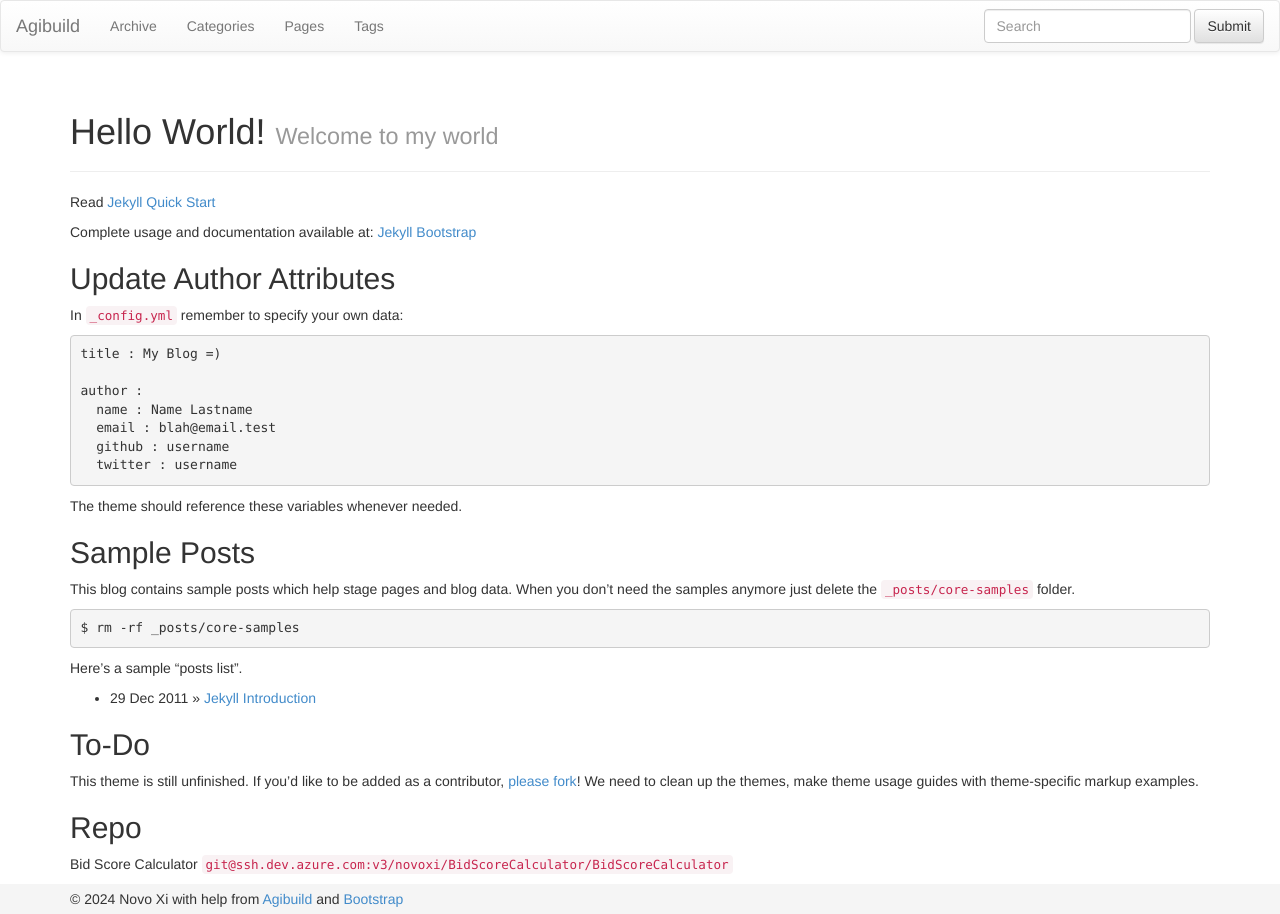
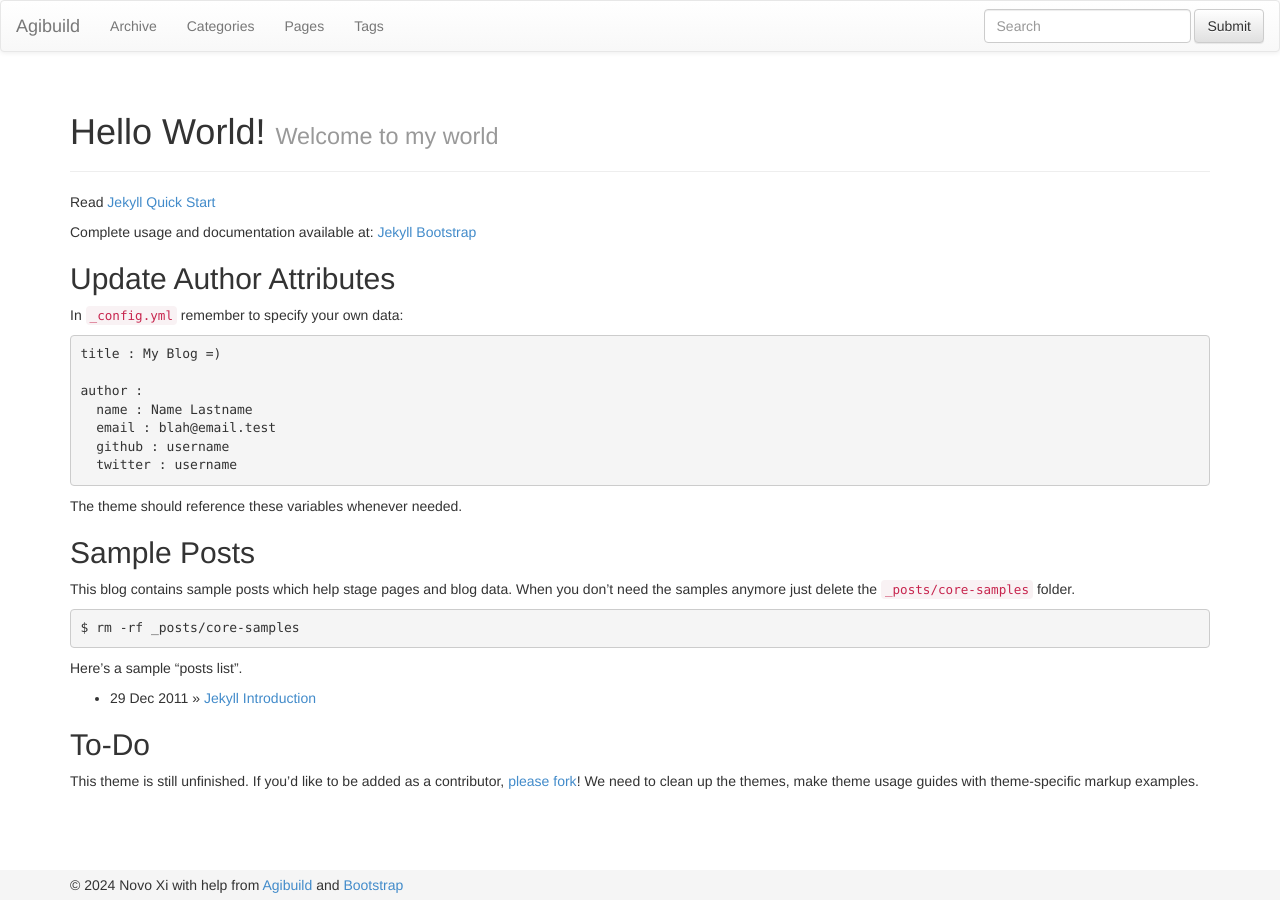
Before and after one commit to AGIBuild/agibuild.github.io, a Jekyll site: the page built from index.md, in a window 1280 px wide. Built offline with Jekyll 4.4.1, drawn with Linux system fonts in a browser that asks for light colours; nearby versions of some CDN libraries.

Commit message:
Update index.md

```diff
--- a/index.md
+++ b/index.md
@@ -42,7 +42,3 @@ Here's a sample "posts list".
 
 This theme is still unfinished. If you'd like to be added as a contributor, [please fork](http://github.com/plusjade/jekyll-bootstrap)!
 We need to clean up the themes, make theme usage guides with theme-specific markup examples.
-
-## Repo
-Bid Score Calculator
-`git@ssh.dev.azure.com:v3/novoxi/BidScoreCalculator/BidScoreCalculator`
```
